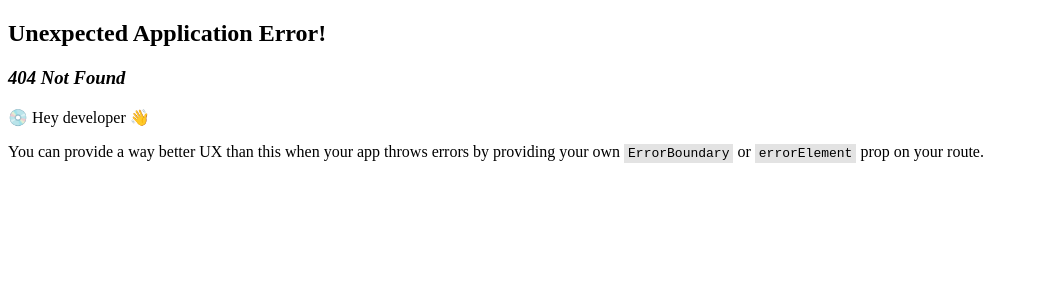
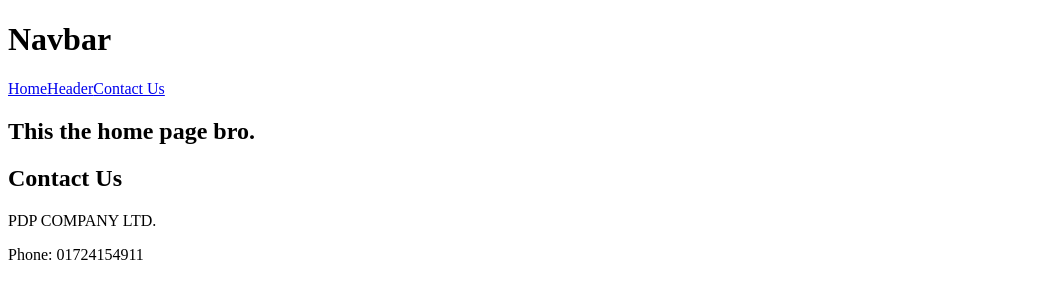
Before and after one commit to prosenjithdash/introduction-to-reat-router, a React (Vite) app: page /contactUs in a window 1280 px wide. Before the commit this address had no page. Shown: the top 300 px of the page, without its empty margins (0-1039 px from the left). Built offline with nearby package versions, Linux system fonts and the light colour scheme.

Commit message:
Explain Nested Route concepts done

```diff
--- /dev/null
+++ b/src/components/About/About.jsx
@@ -0,0 +1,11 @@
+import React from 'react';
+
+const About = () => {
+    return (
+        <div>
+            <p>About</p>
+        </div>
+    );
+};
+
+export default About;
--- /dev/null
+++ b/src/components/ContactUS/ContactUs.jsx
@@ -0,0 +1,13 @@
+import React from 'react';
+
+const ContactUs = () => {
+    return (
+        <div>
+            <h2>Contact Us</h2>
+            <p>PDP COMPANY LTD.</p>
+            <p>Phone: 01724154911</p>
+        </div>
+    );
+};
+
+export default ContactUs;
--- /dev/null
+++ b/src/components/Header/Header.jsx
@@ -0,0 +1,16 @@
+import React from 'react';
+
+const Header = () => {
+    return (
+        <div>
+            <h1>Navbar</h1>
+            <nav>
+                <a href="/">Home</a>
+                <a href="/about">Header</a>
+                <a href="/contactUs">Contact Us</a>
+            </nav>
+        </div>
+    );
+};
+
+export default Header;
--- /dev/null
+++ b/src/components/Home/Home.jsx
@@ -0,0 +1,15 @@
+import React from 'react';
+import { Outlet } from 'react-router-dom';
+import Header from '../Header/Header';
+
+const Home = () => {
+    return (
+        <div>
+            <Header/>
+            <h2>This the home page bro.</h2>
+            <Outlet/>
+        </div>
+    );
+};
+
+export default Home;
```
Also changed, not shown: src/main.jsx (+15 -2 lines).
